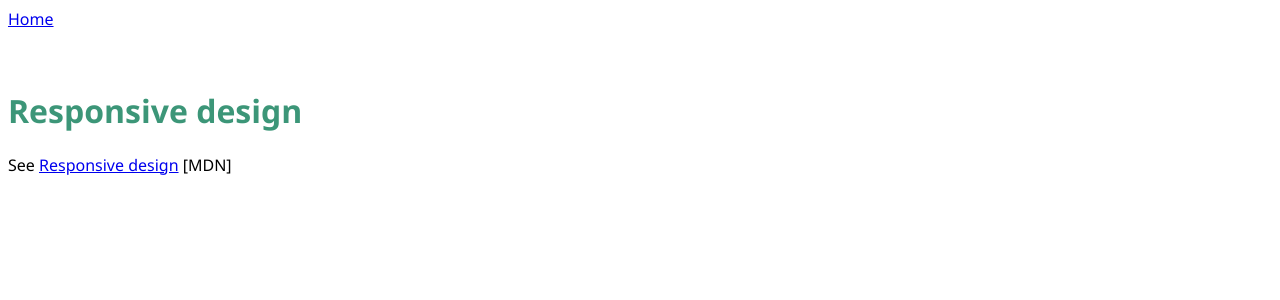
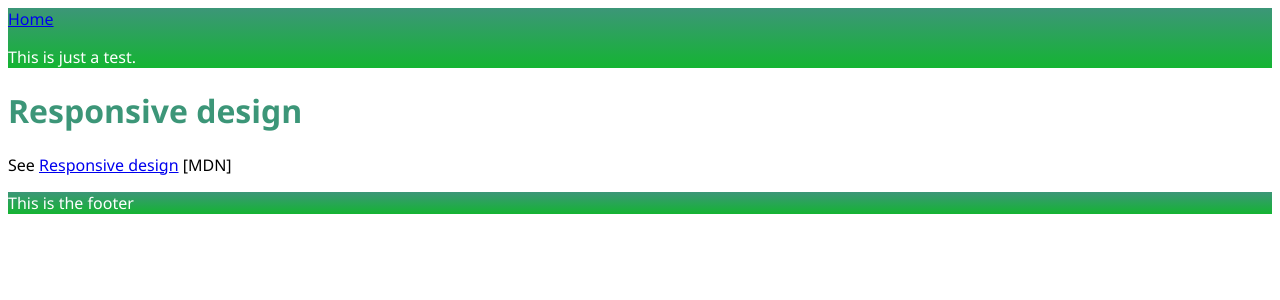
Before and after one commit to MetaP/learn-web-development, a Jekyll site: the page built from docs/content/responsive-design.md, in a window 1280 px wide. Shown: the top 300 px of the page. Built offline with Jekyll 4.4.1, drawn with Linux system fonts in a browser that asks for light colours; our own code applies the rules of GitHub Pages for plain Markdown files.

Commit message:
start green them fix 2

```diff
--- a/docs/assets/css/metap.scss
+++ b/docs/assets/css/metap.scss
@@ -4,7 +4,7 @@
 
 $color-1: rgb(60, 150, 120);
 $color-2: rgb(20, 180, 50);
-$header-background: linear-gradient($color-1, color-2);
+$header-background: linear-gradient($color-1, $color-2);
 $header-color-text: white;
 
 $footer-background: $header-background;
```
